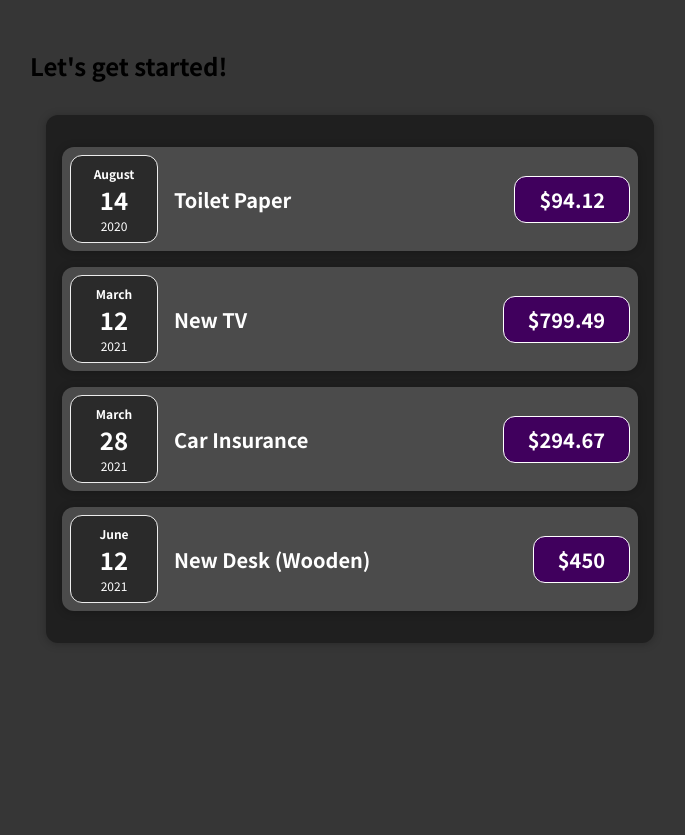
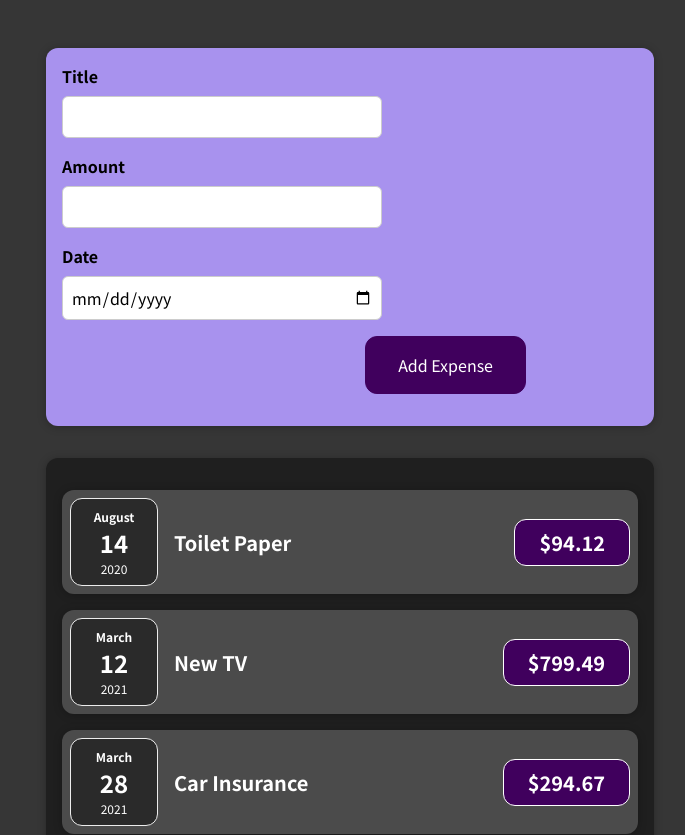
Before and after one commit to Aishanipach/Data-Visualiser, a React (Create React App) app: page / in a window 1280 px wide. Shown: the top 835 px of the page, without its empty margins (290-975 px from the left). Before the commit the page ends 800 px from the top, so only its background shows below. Built offline with nearby package versions, Linux system fonts and the light colour scheme.

Commit message:
Update App.js

```diff
--- a/src/App.js
+++ b/src/App.js
@@ -1,6 +1,8 @@
 /*import Expenseitem from "./components/Expenseitem";*/
 import Expenses from "./components/Expenses/Expenses";
-const App=()=> {
+import NewExpense from "./components/NewExpense/NewExpense";
+
+const App = ()=> {
   const expenses = [
     {
       id: "e1",
@@ -22,9 +24,13 @@
       date: new Date(2021, 5, 12),
     },
   ];
+  const addExpenseHandler=expense=> {
+    console.log("In App");
+    console.log(expense);
+  }
   return (
     <div>
-      <h2>Let's get started!</h2>
+      <NewExpense onAddExpense={addExpenseHandler} />
      <Expenses item={expenses} />
     </div>
   );
```
